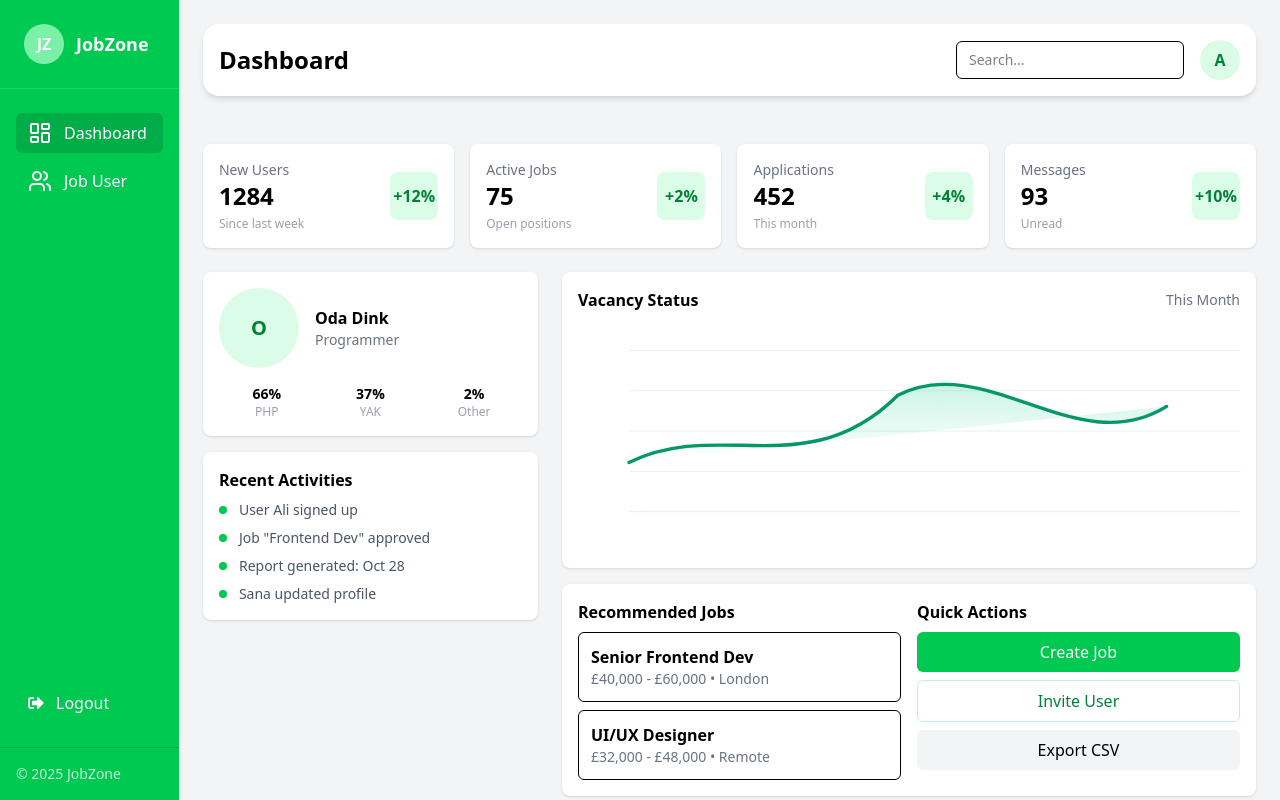
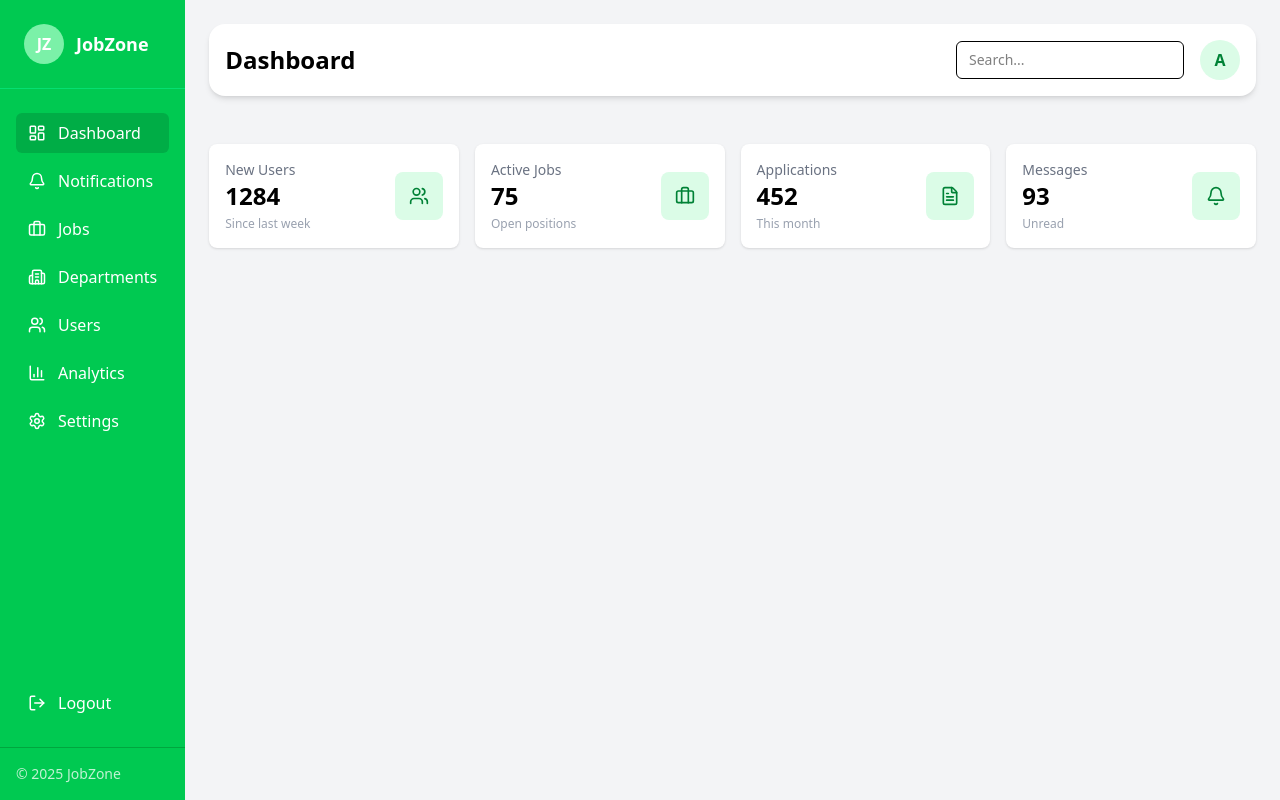
Before and after one commit to hamzalateef/my-project, a React (Vite) app: page / in a window 1280 px wide. Built offline with nearby package versions, Linux system fonts and the light colour scheme.

Commit message:
create users

```diff
--- a/src/App.tsx
+++ b/src/App.tsx
@@ -1,21 +1,27 @@
-import React from "react";
 import { Route, Routes } from "react-router";
 import Dashboard from "./pages/dashboard";
 import Sidebar from "./components/sidebar";
 import JobUsers from "./pages/jobusers";
 import Header from "./components/header";
+import Jobs from "./pages/jobs";
+import Departments from "./pages/departements"; // ✅ import with capital D
 
 const App = () => {
   return (
     <div className="h-screen w-full flex">
+      {/* Sidebar */}
       <div className="w-52">
         <Sidebar />
       </div>
+
+      {/* Main Content */}
       <div className="w-full h-screen overflow-y-auto bg-gray-100">
-      <Header/>
+        <Header />
         <Routes>
           <Route path="/" element={<Dashboard />} />
           <Route path="/job-user" element={<JobUsers />} />
+          <Route path="/jobs" element={<Jobs />} />
+          <Route path="/departements" element={<Departments />} />
         </Routes>
       </div>
     </div>
--- a/src/components/header.tsx
+++ b/src/components/header.tsx
@@ -1,4 +1,4 @@
-import React from "react";
+
 
 const Header = () => {
   return (
--- a/src/components/sidebar.tsx
+++ b/src/components/sidebar.tsx
@@ -1,22 +1,19 @@
-import React from "react";
 import {
-  FaBell,
-  FaBriefcase,
-  FaBuilding,
-  FaChartBar,
-  FaCogs,
-  FaFileAlt,
-  FaSignOutAlt,
-  FaTachometerAlt,
-  FaUsers,
-} from "react-icons/fa";
-import { Link } from "react-router";
+  LayoutDashboard,
+  Bell,
+  Briefcase,
+  Building2,
+  Users,
+  BarChart3,
+  Settings,
+  LogOut,
+} from "lucide-react";
+import { Link, useLocation } from "react-router";
 import type { ISidebar } from "../types/sidebar";
-import { LayoutDashboard, Users } from "lucide-react";
-import { useLocation } from "react-router";
 
 const Sidebar = () => {
-    const location = useLocation()
+  const location = useLocation();
+
   const menuItems: ISidebar[] = [
     {
       id: "dashboard",
@@ -25,14 +22,46 @@ const Sidebar = () => {
       icon: LayoutDashboard,
     },
     {
-      id: "jobuser",
-      title: "Job User",
+      id: "notifications",
+      title: "Notifications",
+      path: "/notifications",
+      icon: Bell,
+    },
+    {
+      id: "jobs",
+      title: "Jobs",
+      path: "/jobs",
+      icon: Briefcase,
+    },
+    {
+      id: "departments",
+      title: "Departments",
+      path: "/departements",
+      icon: Building2,
+    },
+    {
+      id: "users",
+      title: "Users",
       path: "/job-user",
       icon: Users,
     },
+    {
+      id: "analytics",
+      title: "Analytics",
+      path: "/analytics",
+      icon: BarChart3,
+    },
+    {
+      id: "settings",
+      title: "Settings",
+      path: "/settings",
+      icon: Settings,
+    },
   ];
+
   return (
-    <aside className=" bg-green-500 text-white flex flex-col min-h-screen">
+    <aside className="bg-green-500 text-white flex flex-col min-h-screen">
+      {/* Logo Section */}
       <div className="p-6 flex items-center gap-3 border-b border-green-400">
         <div className="w-10 h-10 rounded-full bg-green-300 flex items-center justify-center font-bold">
           JZ
@@ -40,24 +69,29 @@ const Sidebar = () => {
         <h3 className="text-lg font-semibold">JobZone</h3>
       </div>
 
+      {/* Menu */}
       <nav className="flex-1 px-4 py-6 space-y-2">
-        {menuItems.map((item, index) => (
+        {menuItems.map((item) => (
           <Link
-            key={index}
+            key={item.id}
             to={item.path}
-            className={`flex items-center gap-3 px-3 py-2 rounded-md hover:bg-green-700/40 ${location.pathname == item.path && 'bg-green-700/40'}`}
+            className={`flex items-center gap-3 px-3 py-2 rounded-md hover:bg-green-700/40 ${
+              location.pathname === item.path ? "bg-green-700/40" : ""
+            }`}
           >
-            <item.icon /> {item.title}
+            <item.icon size={18} /> {item.title}
           </Link>
         ))}
       </nav>
 
+      {/* Logout Button */}
       <div className="px-4 pb-6">
-        <a className="flex items-center gap-3 px-3 py-2 rounded-md hover:bg-green-700/20">
-          <FaSignOutAlt /> Logout
-        </a>
+        <button className="flex items-center gap-3 px-3 py-2 rounded-md hover:bg-green-700/20 w-full text-left">
+          <LogOut size={18} /> Logout
+        </button>
       </div>
 
+      {/* Footer */}
       <div className="p-4 text-sm text-green-50/80 border-t border-green-600">
         © {new Date().getFullYear()} JobZone
       </div>
--- a/src/pages/dashboard.tsx
+++ b/src/pages/dashboard.tsx
@@ -1,28 +1,16 @@
 import {
-  FaTachometerAlt,
-  FaBell,
-  FaUsers,
-  FaBriefcase,
-  FaBuilding,
-  FaFileAlt,
-  FaChartBar,
-  FaCogs,
-  FaSignOutAlt,
-} from "react-icons/fa";
+  Users,
+  Briefcase,
+  FileText,
+  Bell,
+} from "lucide-react";
 
 export default function Dashboard() {
   const stats = [
-    { title: "New Users", value: 1284, subtitle: "Since last week" },
-    { title: "Active Jobs", value: 75, subtitle: "Open positions" },
-    { title: "Applications", value: 452, subtitle: "This month" },
-    { title: "Messages", value: 93, subtitle: "Unread" },
-  ];
-
-  const activities = [
-    "User Ali signed up",
-    'Job "Frontend Dev" approved',
-    "Report generated: Oct 28",
-    "Sana updated profile",
+    { title: "New Users", value: 1284, subtitle: "Since last week", icon: <Users size={20} /> },
+    { title: "Active Jobs", value: 75, subtitle: "Open positions", icon: <Briefcase size={20} /> },
+    { title: "Applications", value: 452, subtitle: "This month", icon: <FileText size={20} /> },
+    { title: "Messages", value: 93, subtitle: "Unread", icon: <Bell size={20} /> },
   ];
 
   return (
@@ -38,126 +26,14 @@ export default function Dashboard() {
               <div className="text-2xl font-bold">{s.value}</div>
               <div className="text-xs text-gray-400 mt-1">{s.subtitle}</div>
             </div>
-            <div className="w-12 h-12 rounded-lg flex items-center justify-center bg-green-100 text-green-700 font-semibold">
-              +{Math.floor(Math.random() * 12) + 1}%
+            <div className="w-12 h-12 rounded-lg flex items-center justify-center bg-green-100 text-green-700 text-xl">
+              {s.icon}
             </div>
           </div>
         ))}
       </section>
 
-      <div className="grid grid-cols-1 lg:grid-cols-3 gap-6">
-        <div className="col-span-1 space-y-4">
-          <div className="bg-white p-4 rounded-lg shadow">
-            <div className="flex items-center gap-4">
-              <div className="w-20 h-20 rounded-full bg-green-100 flex items-center justify-center text-green-700 text-xl font-bold">
-                O
-              </div>
-              <div>
-                <div className="font-semibold">Oda Dink</div>
-                <div className="text-sm text-gray-500">Programmer</div>
-              </div>
-            </div>
-            <div className="mt-4 grid grid-cols-3 gap-2 text-center text-xs">
-              <div>
-                <div className="text-sm font-semibold">66%</div>
-                <div className="text-gray-400">PHP</div>
-              </div>
-              <div>
-                <div className="text-sm font-semibold">37%</div>
-                <div className="text-gray-400">YAK</div>
-              </div>
-              <div>
-                <div className="text-sm font-semibold">2%</div>
-                <div className="text-gray-400">Other</div>
-              </div>
-            </div>
-          </div>
-
-          <div className="bg-white p-4 rounded-lg shadow">
-            <div className="font-semibold mb-2">Recent Activities</div>
-            <ul className="text-sm text-gray-600 space-y-2">
-              {activities.map((a, idx) => (
-                <li key={idx} className="flex items-center gap-3">
-                  <span className="w-2 h-2 bg-green-500 rounded-full inline-block" />
-                  <span>{a}</span>
-                </li>
-              ))}
-            </ul>
-          </div>
-        </div>
-
-        <div className="col-span-1 lg:col-span-2 space-y-4">
-          <div className="bg-white p-4 rounded-lg shadow">
-            <div className="flex items-center justify-between mb-4">
-              <h3 className="font-semibold">Vacancy Status</h3>
-              <div className="text-sm text-gray-500">This Month</div>
-            </div>
-
-            <div className="w-full h-56">
-              <svg viewBox="0 0 500 200" className="w-full h-full">
-                <defs>
-                  <linearGradient id="g1" x1="0" x2="0" y1="0" y2="1">
-                    <stop offset="0%" stopColor="#34D399" stopOpacity="0.25" />
-                    <stop offset="100%" stopColor="#34D399" stopOpacity="0" />
-                  </linearGradient>
-                </defs>
-                {[0, 1, 2, 3, 4].map((i) => (
-                  <line
-                    key={i}
-                    x1="0"
-                    x2="600"
-                    y1={20 + i * 36}
-                    y2={20 + i * 36}
-                    stroke="#e6f4ea"
-                    strokeWidth="1"
-                  />
-                ))}
-                <path
-                  d="M0,120 C80,80 160,140 240,60 C320,20 400,120 480,70 C560,40 600,80"
-                  fill="url(#g1)"
-                  stroke="#059669"
-                  strokeWidth="3"
-                  strokeLinecap="round"
-                  strokeLinejoin="round"
-                />
-              </svg>
-            </div>
-          </div>
-
-          <div className="bg-white p-4 rounded-lg shadow grid grid-cols-1 md:grid-cols-2 gap-4">
-            <div>
-              <h4 className="font-semibold mb-2">Recommended Jobs</h4>
-              <div className="border p-3 rounded-md mb-2">
-                <div className="font-semibold">Senior Frontend Dev</div>
-                <div className="text-sm text-gray-500">
-                  £40,000 - £60,000 • London
-                </div>
-              </div>
-              <div className="border p-3 rounded-md">
-                <div className="font-semibold">UI/UX Designer</div>
-                <div className="text-sm text-gray-500">
-                  £32,000 - £48,000 • Remote
-                </div>
-              </div>
-            </div>
-
-            <div>
-              <h4 className="font-semibold mb-2">Quick Actions</h4>
-              <div className="flex flex-col gap-2">
-                <button className="px-4 py-2 rounded-md bg-green-500 text-white">
-                  Create Job
-                </button>
-                <button className="px-4 py-2 rounded-md border border-green-200 text-green-700">
-                  Invite User
-                </button>
-                <button className="px-4 py-2 rounded-md bg-gray-100">
-                  Export CSV
-                </button>
-              </div>
-            </div>
-          </div>
-        </div>
-      </div>
+      {/* rest of your layout */}
     </main>
   );
 }
--- /dev/null
+++ b/src/pages/departements.tsx
@@ -0,0 +1,11 @@
+
+
+const departements = () => {
+  return (
+    <div>
+
+    </div>
+  )
+}
+
+export default departements
--- /dev/null
+++ b/src/pages/jobs.tsx
@@ -0,0 +1,11 @@
+
+
+const jobs = () => {
+  return (
+    <div>
+
+    </div>
+  )
+}
+
+export default jobs
--- a/src/pages/jobusers.tsx
+++ b/src/pages/jobusers.tsx
@@ -1,8 +1,11 @@
-import { FaUsers } from 'react-icons/fa';
 
 
-export default function JobUsers() {
+const jobusers = () => {
   return (
-<p>job user oage</p>
-  );
+    <div>
+
+    </div>
+  )
 }
+
+export default jobusers
```
Also changed, not shown: src/index.css (line endings or trailing spaces). Lines whose indentation alone changed are shown as unchanged.
